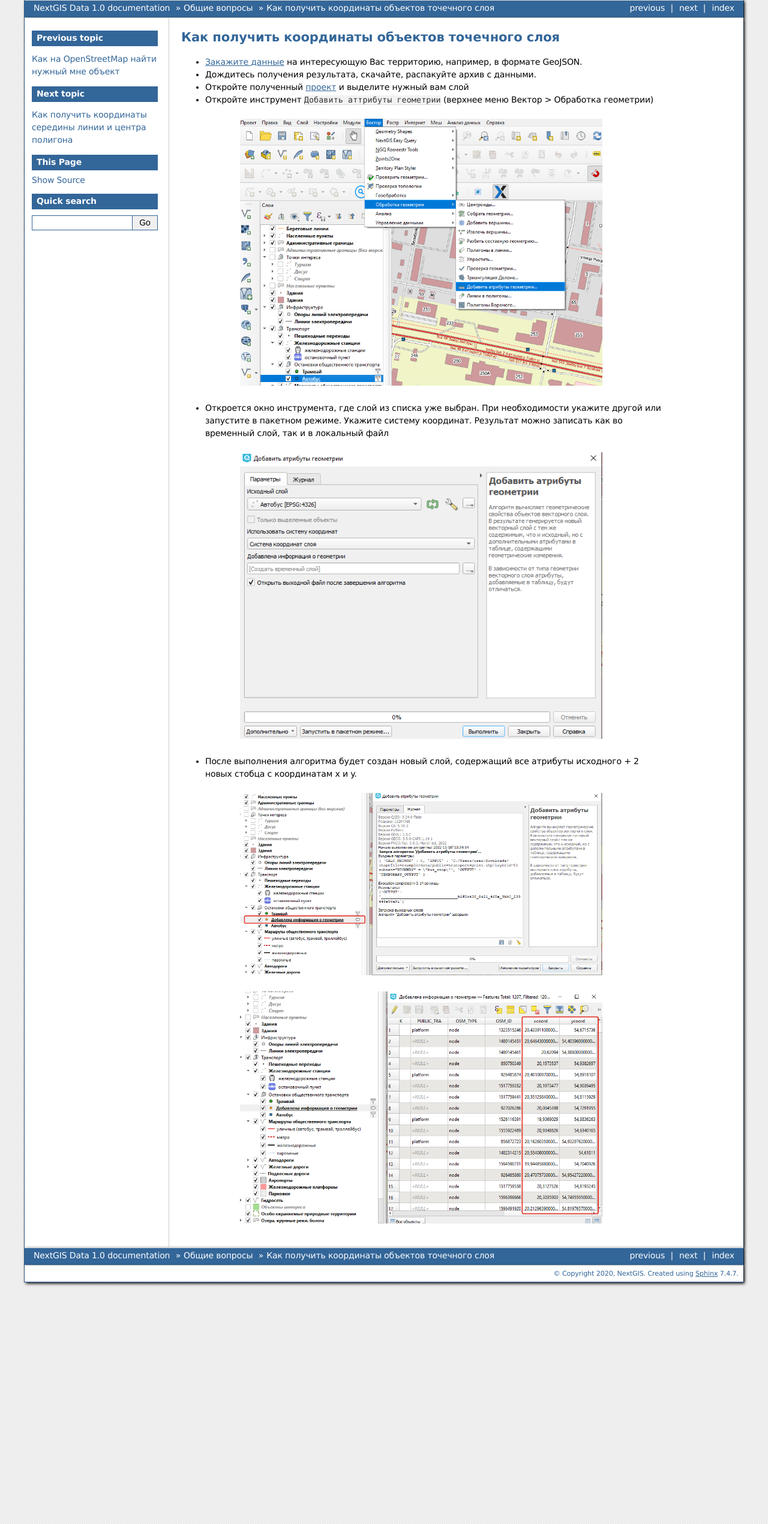
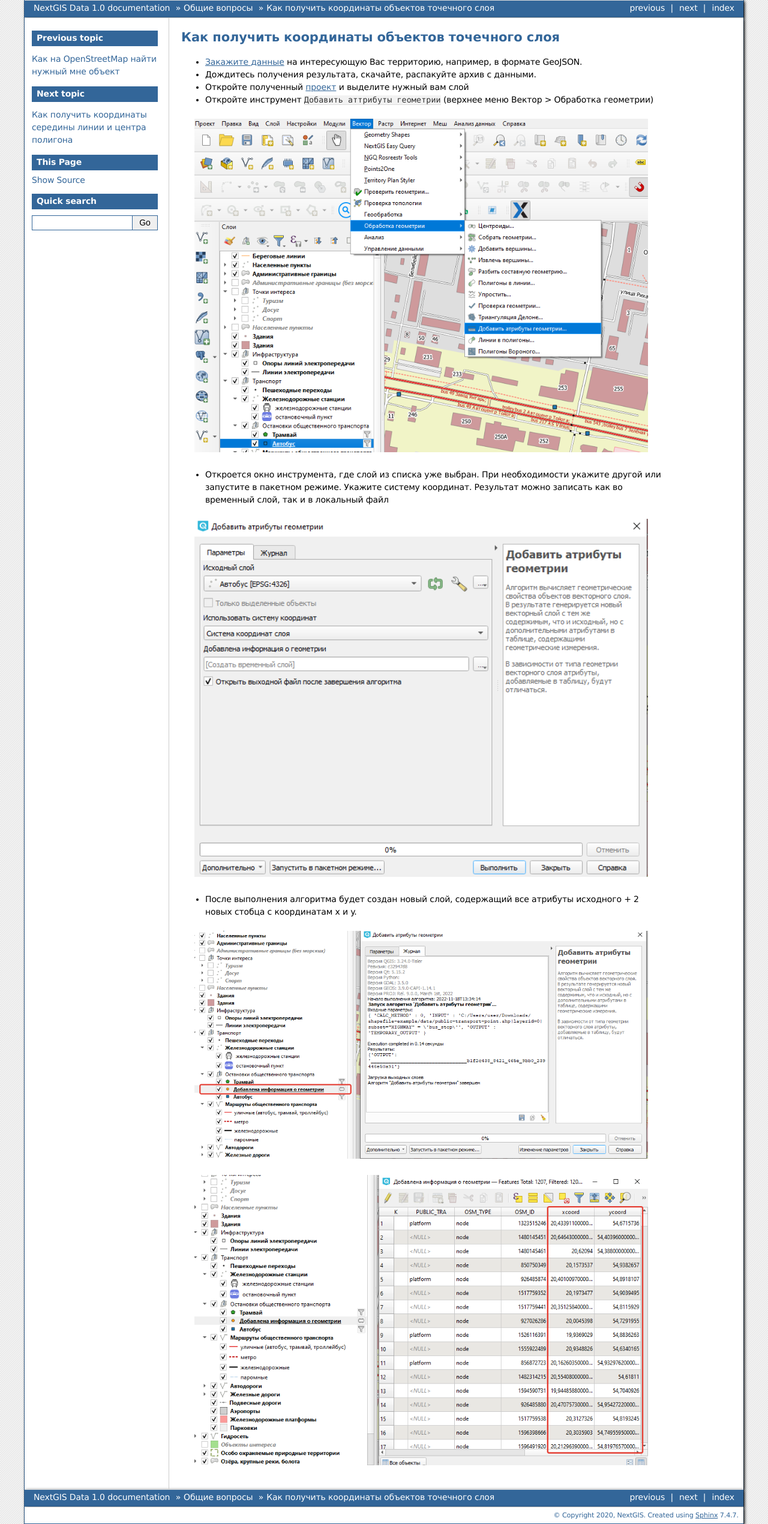
Before and after one commit to nextgis/docs_data, a Sphinx documentation site: the page built from source/coord.rst, in a window 1280 px wide. Shown: the whole page at 60% size. Built offline with Sphinx 7.4.7, drawn with Linux system fonts in a browser that asks for light colours; formulas are drawn with MathJax 3; pages that are not in the unit, such as notebooks, are missing from menus.

Commit message:
Update coord.rst
Change screen width

```diff
--- a/source/coord.rst
+++ b/source/coord.rst
@@ -11,24 +11,24 @@
 .. figure:: _static/select_add_geom_attr.png
    :name: coord1
    :align: center
-   :width: 16cm
+   :width: 20cm
 
 * Откроется окно инструмента, где слой из списка уже выбран. При необходимости укажите другой или запустите в пакетном режиме. Укажите систему координат. Результат можно записать как во временный слой, так и в локальный файл
 
 .. figure:: _static/sett_add_geom_attr.png
    :name: coord1
    :align: center
-   :width: 16cm
+   :width: 20cm
 
 * После выполнения алгоритма будет создан новый слой, содержащий все атрибуты исходного + 2 новых стобца с координатам x и y.
 
 .. figure:: _static/new_layer_gem.png
    :name: coord1
    :align: center
-   :width: 16cm
+   :width: 20cm
 
 
 .. figure:: _static/new_layer_attr.png
    :name: coord1
    :align: center
-   :width: 16cm
+   :width: 20cm
```
